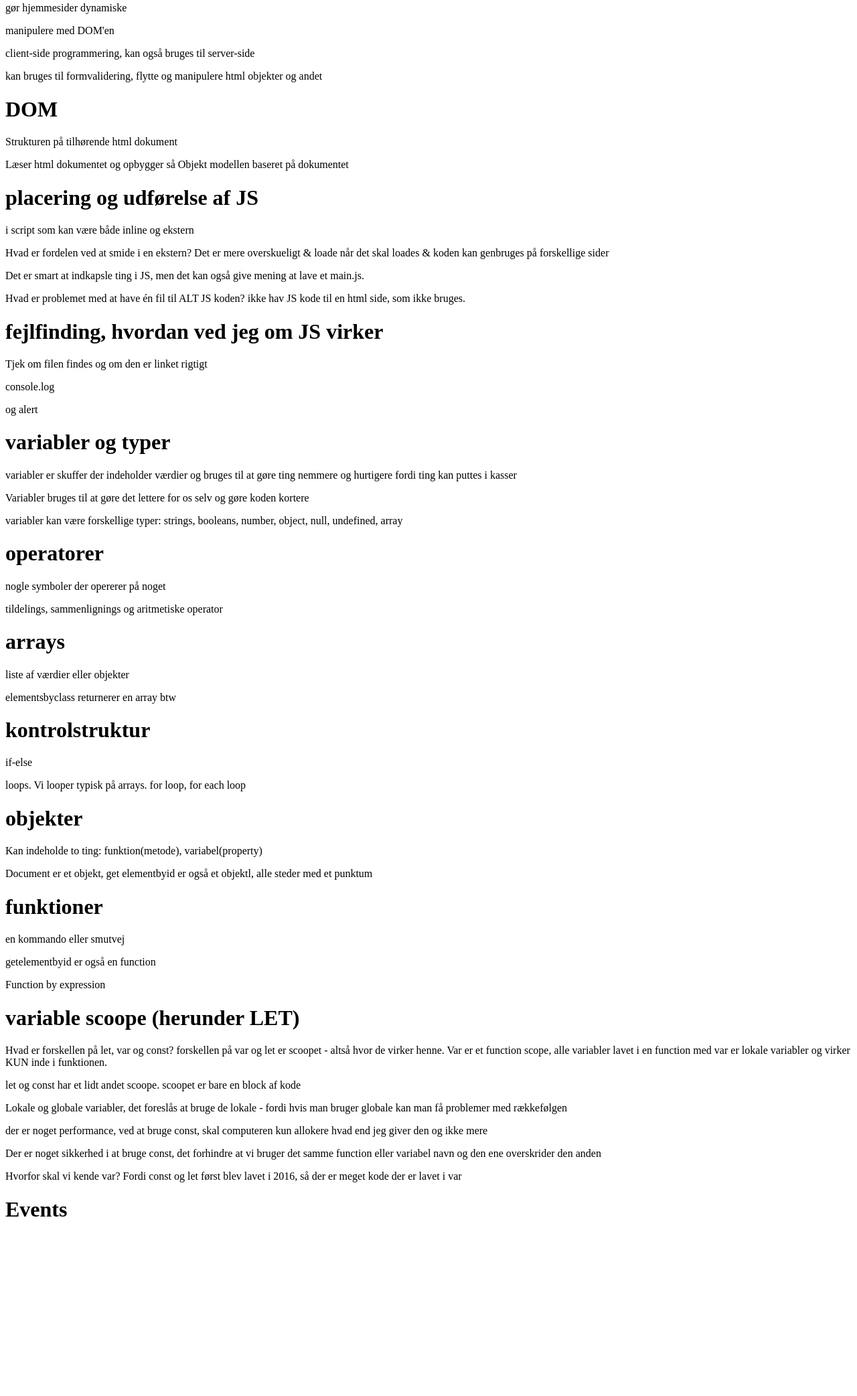
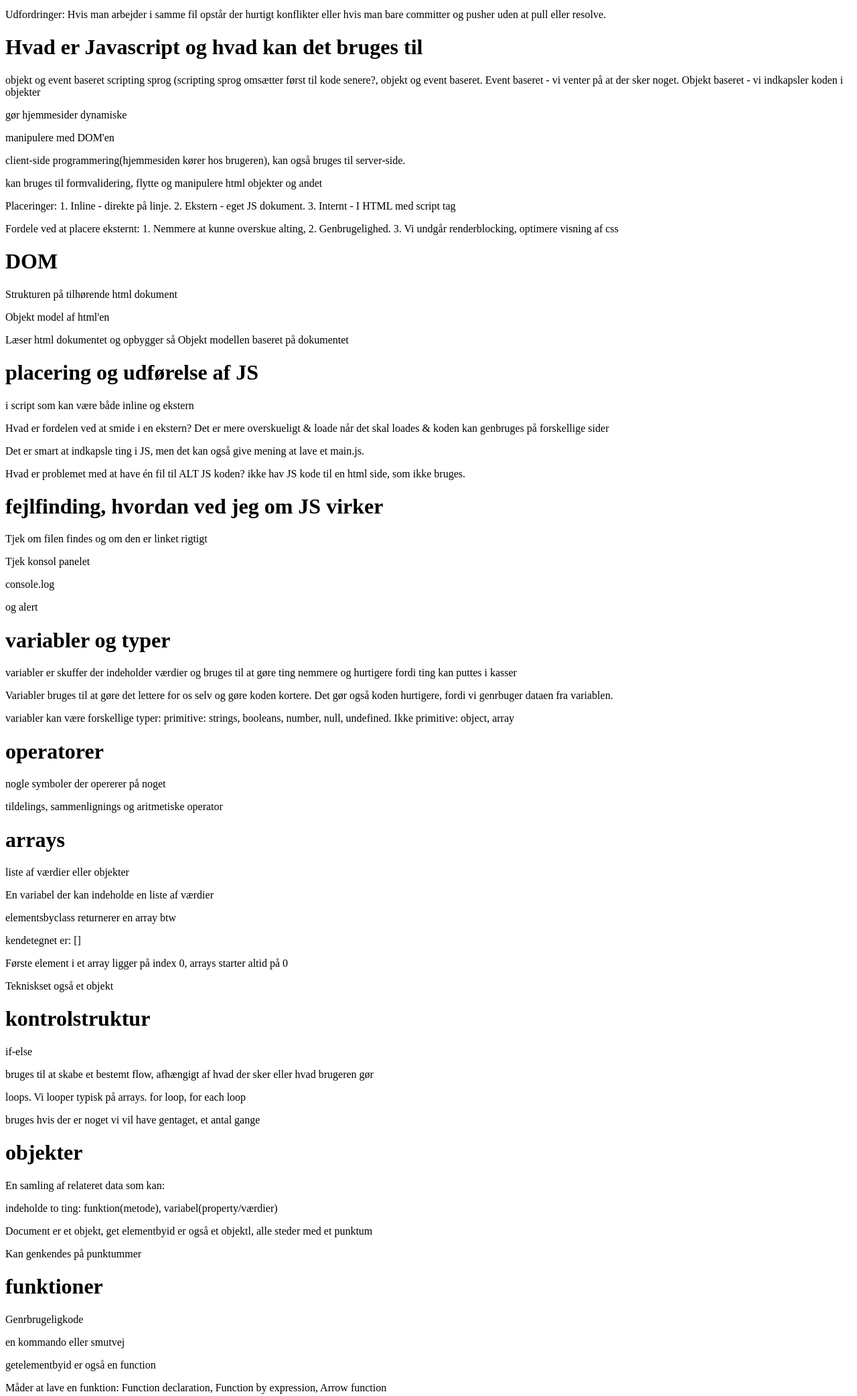
Before and after one commit to Isabella1807/JS, a plain HTML site: page JS_intro.html in a window 1280 px wide. Shown: the part 221-2306 px from the top of the page at 67% size. Before the commit the page ends 2067 px from the top, so only its background shows below. Drawn offline with Linux system fonts and the light colour scheme.

Commit message:
noter skole

```diff
--- a/JS_intro.html
+++ b/JS_intro.html
@@ -14,13 +14,20 @@
         ////////////////////////////////////////////////////////////////////////////////////////////////
 
         <h1>versionsstyring herunder git og github</h1>
+            <p>man kan styre version af projeket og man kan arbejde sammen</p>
+            <p>hvad er forskellen på git og github? git er softwaren altså selve koden, github er en platform/websted, hvor vi har vores kode liggende</p>
+            <p>Udfordringer: Hvis man arbejder i samme fil opstår der hurtigt konflikter eller hvis man bare committer og pusher uden at pull eller resolve.</p>
         <h1>Hvad er Javascript og hvad kan det bruges til</h1>
+            <p>objekt og event baseret scripting sprog (scripting sprog omsætter først til kode senere?, objekt og event baseret. Event baseret - vi venter på at der sker noget. Objekt baseret - vi indkapsler koden i objekter</p>
             <p>gør hjemmesider dynamiske</p>
             <p>manipulere med DOM'en</p>
-            <p>client-side programmering, kan også bruges til server-side </p>
+            <p>client-side programmering(hjemmesiden kører hos brugeren), kan også bruges til server-side.  </p>
             <p>kan bruges til formvalidering, flytte og manipulere html objekter og andet</p>
+            <p>Placeringer: 1. Inline -  direkte på linje. 2. Ekstern - eget JS dokument. 3. Internt - I HTML med script tag</p>
+            <p>Fordele ved at placere eksternt: 1. Nemmere at kunne overskue alting, 2. Genbrugelighed. 3. Vi undgår renderblocking, optimere visning af css</p>
         <h1>DOM</h1>
             <p>Strukturen på tilhørende html dokument</p>
+            <p>Objekt model af html'en</p>
             <p>Læser html dokumentet og opbygger så Objekt modellen baseret på dokumentet </p>
         <h1>placering og udførelse af JS</h1>
             <p>i script som kan være både inline og ekstern</p>
@@ -29,32 +36,41 @@
         <p>Hvad er problemet med at have én fil til ALT JS koden? ikke hav JS kode til en html side, som ikke bruges. </p>
         <h1>fejlfinding, hvordan ved jeg om JS virker</h1>
             <p>Tjek om filen findes og om den er linket rigtigt</p>
+            <p>Tjek konsol panelet</p>
             <p>console.log</p>
             <p>og alert</p>
         <h1>variabler og typer</h1>
             <p>variabler er skuffer der indeholder værdier og bruges til at gøre ting nemmere og hurtigere fordi ting kan puttes i kasser</p>
-            <p>Variabler bruges til at gøre det lettere for os selv og gøre koden kortere</p>
-            <p>variabler kan være forskellige typer: strings, booleans, number, object, null, undefined, array</p>
+            <p>Variabler bruges til at gøre det lettere for os selv og gøre koden kortere. Det gør også koden hurtigere, fordi vi genrbuger dataen fra variablen.</p>
+            <p>variabler kan være forskellige typer: primitive: strings, booleans, number, null, undefined. Ikke primitive: object, array</p>
             <p></p>
         <h1>operatorer</h1>
             <p>nogle symboler der opererer på noget</p>
             <p>tildelings, sammenlignings og aritmetiske operator</p>
         <h1>arrays</h1>
             <p>liste af værdier eller objekter</p>
+            <p>En variabel der kan indeholde en liste af værdier</p>
             <p>elementsbyclass returnerer en array btw</p>
+            <p>kendetegnet er: []</p>
+            <p>Første element i et array ligger på index 0, arrays starter altid på 0</p>
+            <p>Tekniskset også et objekt</p>
         <h1>kontrolstruktur</h1>
             <p>if-else</p>
+                <p>bruges til at skabe et bestemt flow, afhængigt af hvad der sker eller hvad brugeren gør</p>
             <p>loops. Vi looper typisk på arrays. for loop, for each loop</p>
+                <p>bruges hvis der er noget vi vil have gentaget, et antal gange</p>
         <h1>objekter</h1>
-            <p></p>
-            <p>Kan indeholde to ting: funktion(metode), variabel(property)</p>
+            <p>En samling af relateret data som kan:</p>
+            <p>indeholde to ting: funktion(metode), variabel(property/værdier)</p>
             <p>Document er et objekt, get elementbyid er også et objektl, alle steder med et punktum</p>
+            <p>Kan genkendes på punktummer</p>
         <h1>funktioner</h1>
+            <p>Genrbrugeligkode</p>
             <p>en kommando eller smutvej</p>
             <p>getelementbyid er også en function</p>
-            <p>Function by expression</p>
+            <p>Måder at lave en funktion: Function declaration, Function by expression, Arrow function</p>
         <h1>variable scoope (herunder LET)</h1>
-            <p>Hvad er forskellen på let, var og const? forskellen på var og let er scoopet - altså hvor de virker henne. Var er et function scope, alle variabler lavet i en function med var er lokale variabler og virker KUN inde i funktionen.</p>
+            <p>Hvad er forskellen på let, var og const? forskellen på var og let er scoopet - altså hvor de virker henne. Var er et function scope, let - block scope. alle variabler lavet i en function med var er lokale variabler og virker KUN inde i funktionen.</p>
             <p>let og const har et lidt andet scoope. scoopet er bare en block af kode</p>
             <p>Lokale og globale variabler, det foreslås at bruge de lokale - fordi hvis man bruger globale kan man få problemer med rækkefølgen</p>
             <p>der er noget performance, ved at bruge const, skal computeren kun allokere hvad end jeg giver den og ikke mere</p>
@@ -62,6 +78,7 @@
             <p>Hvorfor skal vi kende var? Fordi const og let først blev lavet i 2016, så der er meget kode der er lavet i var</p>
             <p></p>
         <h1>Events</h1>
+            <p>et event er en hændelse, som sandsynligvis igang sætter en handling af javascript</p>
 <!--            <body onload = "myfunction()">
 <!--            <select onchange ="myfunction()">
 <!--            <button on click ="myFunction()">
```
Also changed, not shown: Codecademy/notes.html (+6 -1 lines), gang4_function_loops_scope_events/gang4_noter.html (+4 -1 lines).
